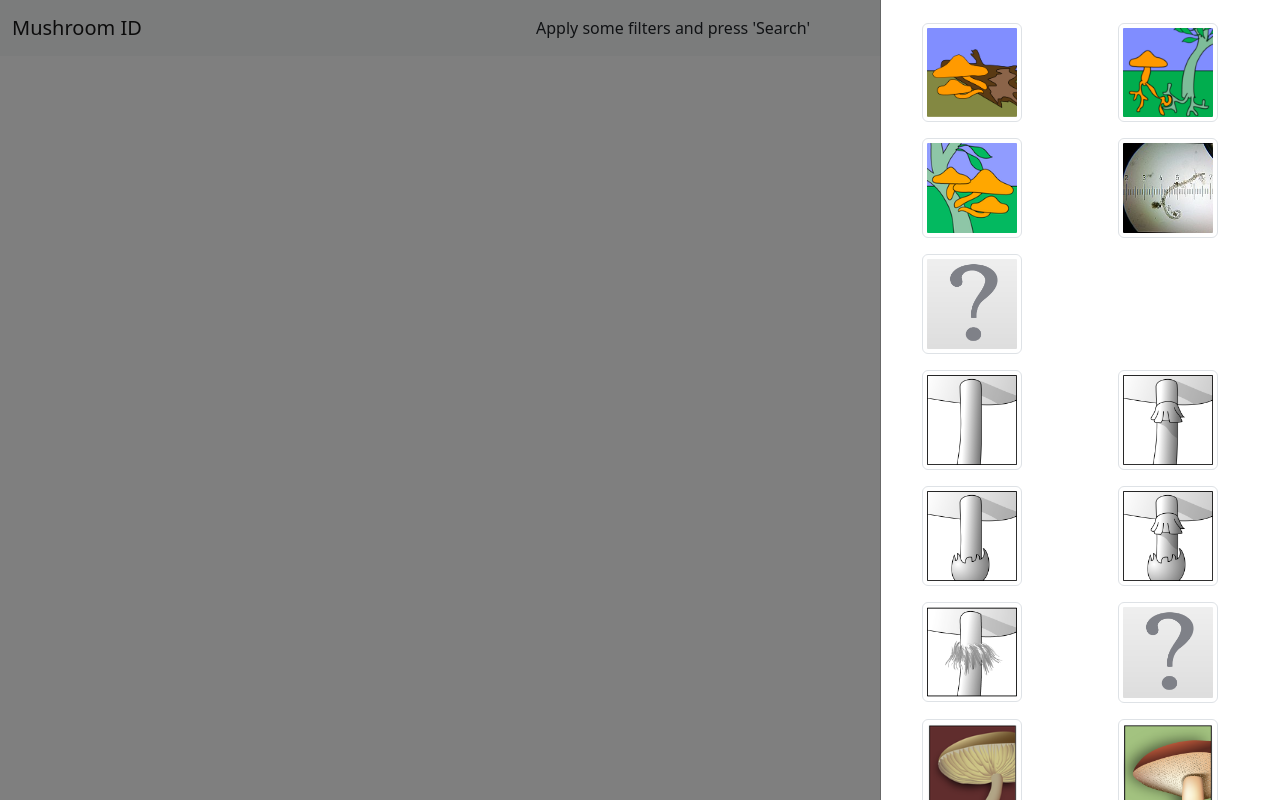
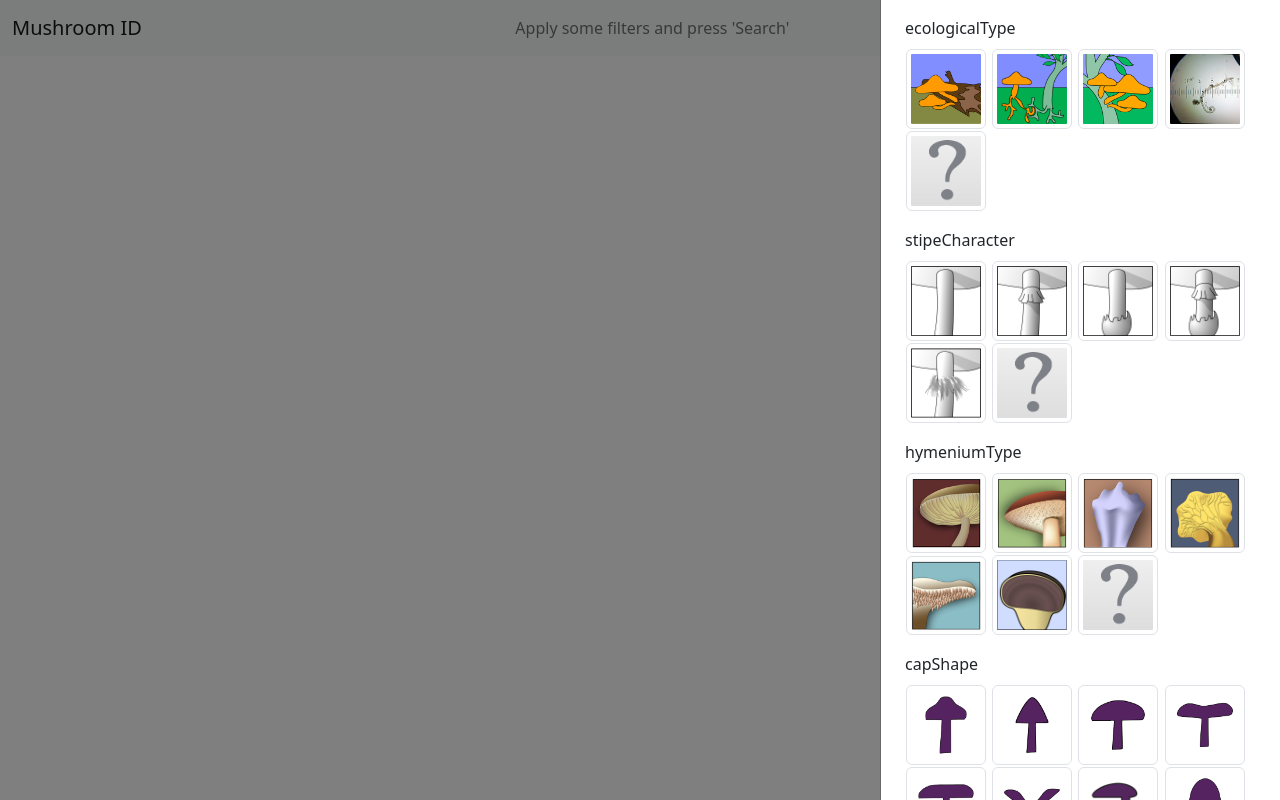
Before and after one commit to developer-16/mushroom-id, a website built with webpack: page index.html in a window 1280 px wide. Both pictures are taken after a click on the button "Filters". Built offline with nearby package versions, Linux system fonts and the light colour scheme.

Commit message:
Redesign pt.3

```diff
--- a/index.html
+++ b/index.html
@@ -31,21 +31,21 @@
 <body>
 <nav class="navbar bg-light fixed-top">
   <div class="container-fluid">
-    <div class="offcanvas offcanvas-end overflow-scroll p-3" data-bs-scroll="true" tabindex="-1" id="filters">
-      <form id="form">
+    <div class="offcanvas offcanvas-end overflow-auto" data-bs-scroll="true" tabindex="-1" id="filters">
+      <form id="form" class="form-check form-check-inline mt-3">
         <div id="ecologicalType"></div>
         <div id="stipeCharacter"></div>
         <div id="hymeniumType"></div>
         <div id="capShape"></div>
         <div id="whichGills"></div>
         <div id="sporePrintColor"></div>
-        <button type="submit" class="btn btn-outline-success">Search</button>
+        <button type="submit" class="btn btn-outline-success mb-3">Search</button>
       </form>
     </div>
     <a class="navbar-brand">Mushroom ID</a>
-    <div id="search-status">Apply some filters and press 'Search'</div>
-    <button class="btn me-2" type="button" data-bs-toggle="offcanvas" data-bs-target="#filters"
-            aria-controls="filters">Filters
+    <div class="navbar-text" id="search-status">Apply some filters and press 'Search'</div>
+    <button class="navbar-toggler" type="button" data-bs-toggle="offcanvas" data-bs-target="#filters"
+            aria-controls="filters">Filters<span class="navbar-toggler-icon ms-2"></span>
     </button>
   </div>
 </nav>
--- a/js/filters.js
+++ b/js/filters.js
@@ -10,18 +10,20 @@ export const initializeFilters = () => Object.entries(mapping).forEach(
         .map(option => {
             const optionName = option[0];
             return `
-            <div class="form-check">
               <input class="btn-check" type="radio" name="${filterName}" value="${optionName}" id="${filterName}-option-${optionName}">
-              <label class="btn" for="${filterName}-option-${optionName}">
-                <img class="img-thumbnail" src="img/${optionName}_icon.png" width="100px" alt="${optionName}"/>
+              <label class="btn p-0" for="${filterName}-option-${optionName}">
+                <img class="img-thumbnail" src="img/${optionName}_icon.png" width="80px" alt="${optionName}"
+                    data-bs-toggle="tooltip" data-bs-title="${optionName}"/>
               </label>
-            </div>
             `;
           }
         )
         .join('');
 
-      filterContainer.innerHTML = `<div class="row row-cols-2">${options}</div>`;
+      filterContainer.innerHTML = `
+          <label class="form-label">${filterName}</label>
+          <div class="mb-3">${options}</div>
+      `;
     }
   }
 )
```
Also changed, not shown: TODO.md (+3 -1 lines).
